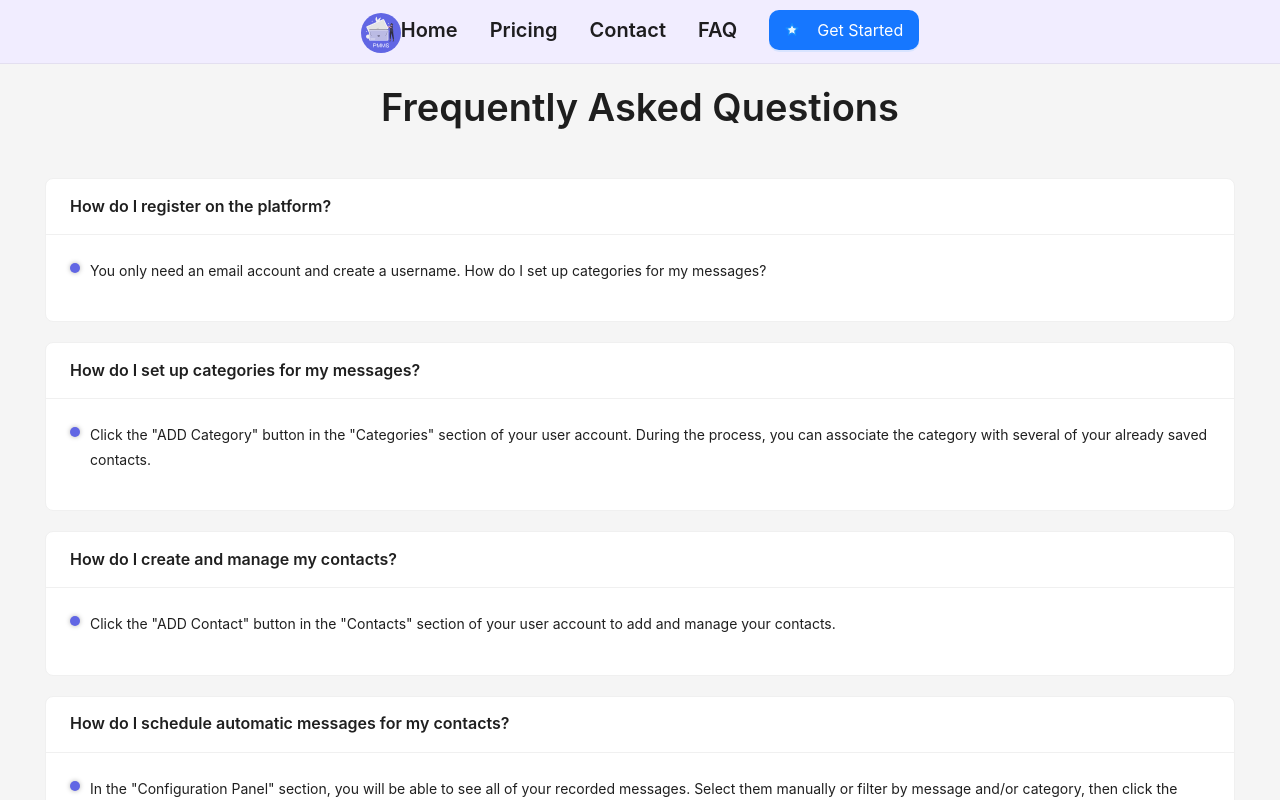
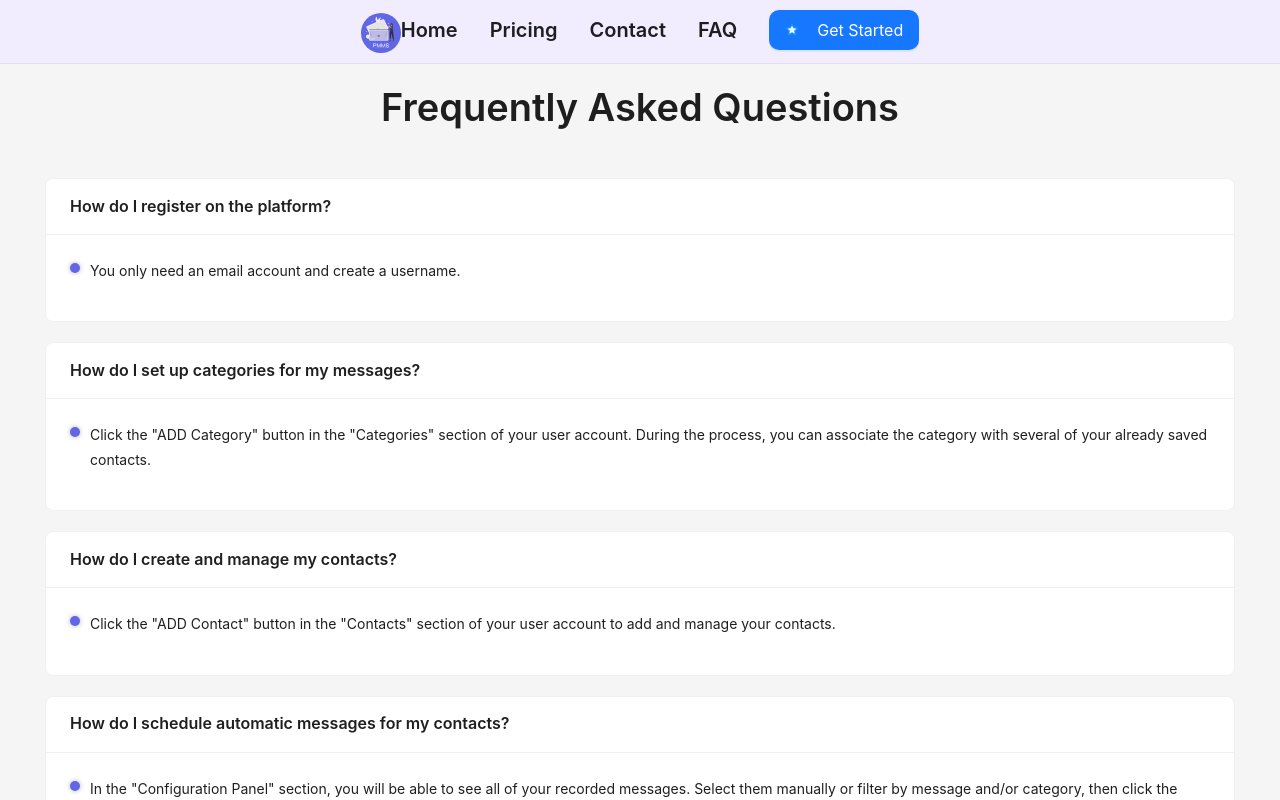
Before and after one commit to pcabreram1234/message-managment-pocho-landing, a React (Vite) app: page /faq in a window 1280 px wide. Shown: the top 800 px of the page. Built offline with nearby package versions, Linux system fonts and the light colour scheme.

Commit message:
Typof in the FAQ page corrected

```diff
--- a/src/pages/FAQ.jsx
+++ b/src/pages/FAQ.jsx
@@ -26,8 +26,7 @@ const FAQ = () => {
               <ul className="faq_list">
                 <li>
                   <Text>
-                    You only need an email account and create a username. How do
-                    I set up categories for my messages?
+                    You only need an email account and create a username.
                   </Text>
                 </li>
               </ul>
```
